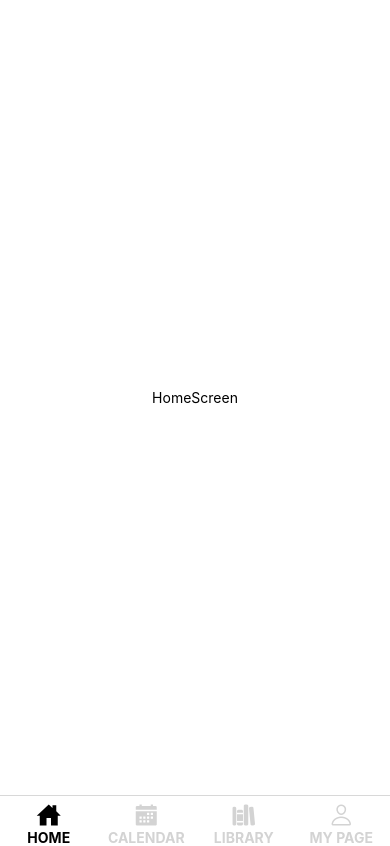
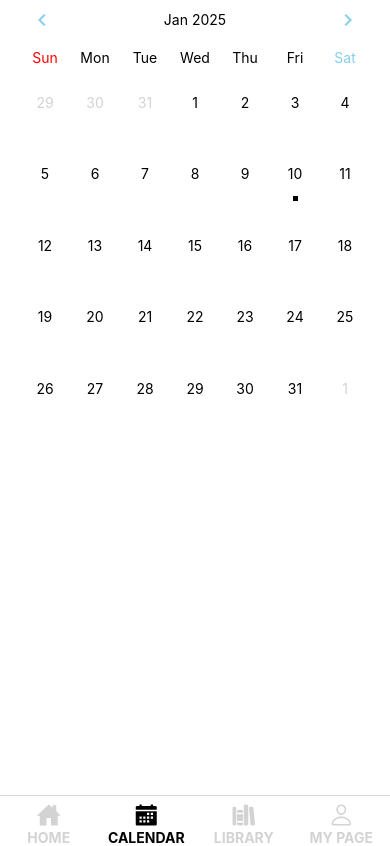
Before and after one commit to hojncode/bunfit-challenge, a React Native app: screen /Tabs in a window 390 px wide. Built offline with nearby package versions, Linux system fonts and the light colour scheme.

Commit message:
feat(calendar) : Level2 요구사항 개발
* 공통 컴포넌트 - Button
* 아토믹 구조로 분리 - MonthNavigation (월 이동 기능) , CalendarBody ( 달력 )
* 달력 계산 함수 (utils 폴더로 분리)

```diff
--- /dev/null
+++ b/src/components/atom/Button.tsx
@@ -0,0 +1,22 @@
+import { MaterialIcons } from "@expo/vector-icons";
+import { ComponentProps } from "react";
+import { GestureResponderEvent, TouchableOpacity } from "react-native";
+
+interface ButtonProps {
+	onPress: (event: GestureResponderEvent) => void;
+	buttonStyles?: {};
+	text?: string;
+	iconName?: ComponentProps<typeof MaterialIcons>["name"];
+	iconStyles?: {};
+	children?: React.ReactNode;
+	others?: {};
+}
+
+export const Button = ({ onPress, buttonStyles, text, iconName, iconStyles, children, ...others }: ButtonProps) => {
+	return (
+		<TouchableOpacity onPress={onPress} style={buttonStyles}>
+			{children}
+			{iconName && <MaterialIcons name={iconName} size={24} style={iconStyles} />}
+		</TouchableOpacity>
+	);
+};
--- /dev/null
+++ b/src/components/molecules/CalenderBody.tsx
@@ -0,0 +1,95 @@
+import { StyleSheet, Text, View } from "react-native";
+import { Button } from "../atom/Button";
+import { colors } from "@/utils/styles/colors";
+import { dayNames } from "@/utils/consts/consts";
+
+export const CalendarBody = ({
+	daysArray,
+	todayRef,
+	selectedDate,
+	handleDateChoice,
+	currentDate,
+}: {
+	daysArray: Array<{ date: number; month: number; year: number }>;
+	handleDateChoice: (day: { date: number; month: number; year: number }) => void;
+	selectedDate: any;
+	todayRef: any;
+	currentDate: any;
+}) => {
+	return (
+		<View style={styles.calendar_body}>
+			<View style={styles.calendar_body_week_box}>
+				{dayNames.map((v, i) => {
+					return (
+						<View key={i} style={styles.calendar_body_week_textWrap}>
+							<Text
+								style={[
+									styles.calendar_body_week_text,
+									{ color: i === 0 ? colors.red : i === 6 ? colors.skyblue : colors.black },
+								]}
+							>
+								{v}
+							</Text>
+						</View>
+					);
+				})}
+			</View>
+			<View style={styles.calendar_body_daysArray_container}>
+				{daysArray.map((v, i) => {
+					const isToday =
+						JSON.stringify(Object.values(v).sort()) === JSON.stringify(Object.values(todayRef.current).sort());
+					const chooseDay =
+						JSON.stringify(Object.entries(v).sort()) === JSON.stringify(Object.entries(selectedDate).sort());
+
+					return (
+						<Button
+							key={i}
+							buttonStyles={[styles.calendar_body_daysArray_day_wrapper, { borderWidth: chooseDay ? 1 : 0 }]}
+							onPress={() => handleDateChoice(v)}
+						>
+							<Text style={{ color: v.month === currentDate.month ? colors.black : colors.lightgray }}>
+								{v?.date || ""}
+							</Text>
+							{isToday && <View style={styles.calendar_body_daysArray_today_dot}></View>}
+						</Button>
+					);
+				})}
+			</View>
+		</View>
+	);
+};
+
+
+
+const styles = StyleSheet.create({
+	calendar_body: {
+		width: "100%",
+		height: "90%",
+	},
+	calendar_body_week_box: {
+		flexDirection: "row",
+		height: "10%",
+	},
+	calendar_body_week_textWrap: {
+		width: `${100 / 7}%`,
+		justifyContent: "center",
+		alignItems: "center",
+	},
+	calendar_body_week_text: {},
+	calendar_body_daysArray_container: { flexDirection: "row", flexWrap: "wrap", width: "100%", height: "100%" },
+	calendar_body_daysArray_day_wrapper: {
+		borderColor: colors.skyblue,
+		borderRadius: 999,
+		height: "15%",
+		width: `${100 / 7}%`,
+		alignItems: "center",
+		justifyContent: "center",
+	},
+	calendar_body_daysArray_today_dot: {
+		backgroundColor: colors.black,
+		width: 5,
+		height: 5,
+		position: "absolute",
+		bottom: 0,
+	},
+});
--- /dev/null
+++ b/src/components/molecules/MonthNavigation.tsx
@@ -0,0 +1,41 @@
+import { getMonthText } from "@/utils/consts/consts";
+import { colors } from "@/utils/styles/colors";
+import { StyleSheet, Text, View } from "react-native";
+import { Button } from "../atom/Button";
+
+export const MonthNavigation = ({
+	handleChangeMonth,
+	currentDate,
+}: {
+	handleChangeMonth: (type: string) => void;
+	currentDate: { year: number; month: number };
+}) => {
+	return (
+		<View style={styles.calendar_header}>
+			<Button
+				onPress={() => handleChangeMonth("prev")}
+				iconName="keyboard-arrow-left"
+				iconStyles={{ color: colors.skyblue }}
+			/>
+			<Text style={{}}>
+				{getMonthText(currentDate.month)} {currentDate.year}
+			</Text>
+			<Button
+				onPress={() => handleChangeMonth("next")}
+				iconName="keyboard-arrow-right"
+				iconStyles={{ color: colors.skyblue }}
+			/>
+		</View>
+	);
+};
+
+const styles = StyleSheet.create({
+	calendar_header: {
+		width: "100%",
+		height: "10%",
+		flexDirection: "row",
+		justifyContent: "space-between",
+		alignItems: "center",
+		paddingHorizontal: 10,
+	},
+});
--- /dev/null
+++ b/src/components/organisms/Calendar.tsx
@@ -0,0 +1,47 @@
+import { useMemo, useRef } from "react";
+import { StyleSheet, View } from "react-native";
+import { MonthNavigation } from "@/components/molecules/MonthNavigation";
+import { CalendarBody } from "@/components/molecules/CalenderBody";
+import { getCurrentDate, getDaysArray, useCalendarFunctions } from "@/utils/functions/dateUtils";
+
+export const Calendar = () => {
+	const { year, month, date } = getCurrentDate();
+
+	const todayRef = useRef({
+		year,
+		month,
+		date,
+	});
+
+	const { currentDate, selectedDate, handleChangeMonth, handleDateChoice } = useCalendarFunctions({
+		year,
+		month,
+		date,
+	});
+
+	const daysArray = useMemo(() => getDaysArray(currentDate), [currentDate]);
+
+	return (
+		<View style={styles.calendar}>
+			<MonthNavigation handleChangeMonth={handleChangeMonth} currentDate={currentDate} />
+			<CalendarBody
+				daysArray={daysArray}
+				todayRef={todayRef}
+				selectedDate={selectedDate}
+				handleDateChoice={handleDateChoice}
+				currentDate={currentDate}
+			/>
+		</View>
+	);
+};
+
+const styles = StyleSheet.create({
+	container: {
+		flex: 1,
+		width: "100%",
+	},
+	calendar: {
+		width: "100%",
+		height: "50%",
+	},
+});
--- a/src/links/navigator/Tabs.tsx
+++ b/src/links/navigator/Tabs.tsx
@@ -12,7 +12,7 @@ export const Tabs = () => {
 	const tabList = tabTypes.flatMap((tabType) => getTabsByType({ tabType }));
 
 	return (
-		<Tab.Navigator initialRouteName={tabList[0].displayName}>
+		<Tab.Navigator initialRouteName={tabList[1].displayName}>
 			{tabList
 				.sort((a, b) => a.tabId - b.tabId)
 				.map((value) => {
@@ -28,7 +28,11 @@ export const Tabs = () => {
 								headerShown: false,
 								tabBarIcon: ({ focused }) => (
 									<View>
-										<Ionicons name={value.icon} size={24} style={{ color: focused ? colors.black : colors.lightgray }} />
+										<Ionicons
+											name={value.icon}
+											size={24}
+											style={{ color: focused ? colors.black : colors.lightgray }}
+										/>
 									</View>
 								),
 								tabBarLabel: ({ focused }) => (
--- a/src/screens/calendar/index.tsx
+++ b/src/screens/calendar/index.tsx
@@ -1,10 +1,27 @@
+import { Calendar } from "@/components/organisms/Calendar";
 import { CommonStyles } from "@/utils/styles/common.style";
-import { Text, View } from "react-native";
+import { View } from "react-native";
+
+/*
+작업 전 요구사항 정리
+
+1. 상단 월 이동 버튼 (prev, next)
+
+2. 일자 표시 화면 (중요)
+- 7열 (고정) , 6행 (변동)
+- 오늘 날짜를 구한다
+- 해당 월의 일자별/요일 구한다
+- 일자에 해당하는 요일을 매칭하여 표기한다
+
+3. 날짜 선택시 해당일자 표시
+
+4. // TODO: 터치로 화면을 스와이프하여 올리면 주 단위 캘린더로 변환
+*/
 
 export const CalendarScreen = () => {
 	return (
 		<View style={CommonStyles.container}>
-			<Text>CalendarScreen</Text>
+			<Calendar />
 		</View>
 	);
 };
--- /dev/null
+++ b/src/utils/consts/consts.tsx
@@ -0,0 +1,13 @@
+export const dayNames = ["Sun", "Mon", "Tue", "Wed", "Thu", "Fri", "Sat"];
+
+const months = [
+  "Jan", "Feb", "Mar", "Apr", "May", "Jun",
+  "July", "Aug", "Sep", "Oct", "Nov", "Dec"
+];
+
+export const getMonthText = (key: number): string => {
+  if (key < 1 || key > 12) {
+    throw new Error("월 표기 에러...");
+  }
+  return months[key - 1];
+};
--- /dev/null
+++ b/src/utils/functions/dateUtils.ts
@@ -0,0 +1,94 @@
+import { useState } from "react";
+
+interface Day {
+	date: number;
+	month: number;
+	year: number;
+}
+
+export const getCurrentDate = () => {
+	const nowDate = new Date();
+	const year = nowDate.getFullYear();
+	const month = nowDate.getMonth() + 1; // getMonth는 0~11을 반환하여 (1~12월로 표기하기 위해) 1을 더함.
+	const date = nowDate.getDate();
+
+	return { year, month, date };
+};
+
+export const getDaysArray = (currentDate: Day): Day[] => {
+	const firstDateInMonth = new Date(currentDate.year, currentDate.month - 1, 1);
+	const lastDateInMonth = new Date(currentDate.year, currentDate.month, 0); // 해당월의 마지막 일자 = 해당 달력의 총 일자 수
+
+	const prevLastDateInMonth = new Date(currentDate.year, currentDate.month - 1, 0);
+	const nextFirstDateInMonth = new Date(currentDate.year, currentDate.month, 1);
+
+	const startDay = firstDateInMonth.getDay();
+	const lastDay = lastDateInMonth.getDay();
+
+	const currentMonthArray: Day[] = Array.from({ length: lastDateInMonth.getDate() }, (_, i) => ({
+		date: i + 1,
+		month: currentDate.month,
+		year: currentDate.year,
+	}));
+
+	const prevMonth: Day[] = Array.from({ length: startDay }, (_, i) => ({
+		date: prevLastDateInMonth.getDate() - i,
+		month: currentDate.month === 1 ? 12 : currentDate.month - 1,
+		year: currentDate.month === 1 ? currentDate.year - 1 : currentDate.year,
+	})).reverse();
+
+	const nextMonth: Day[] = Array.from({ length: 6 - lastDay }, (_, i) => ({
+		date: nextFirstDateInMonth.getDate() + i,
+		month: (currentDate.month + 1) % 12,
+		year: currentDate.month === 12 ? currentDate.year + 1 : currentDate.year,
+	}));
+
+	return [...prevMonth, ...currentMonthArray, ...nextMonth];
+};
+
+export const useCalendarFunctions = (initState: Day) => {
+	const [currentDate, setCurrentDate] = useState(initState);
+	const [selectedDate, setSelectedDate] = useState({});
+
+	const handleChangeMonth = (type: string) => {
+		setCurrentDate((prev) => {
+			let newYear = prev.year;
+			let newMonth = prev.month;
+
+			switch (type) {
+				case "prev":
+					newMonth -= 1;
+					if (newMonth < 1) {
+						newMonth = 12;
+						newYear -= 1;
+					}
+					break;
+				case "next":
+					newMonth += 1;
+					if (newMonth > 12) {
+						newMonth = 1;
+						newYear += 1;
+					}
+				default:
+					break;
+			}
+
+			return { ...prev, year: newYear, month: newMonth };
+		});
+	};
+
+	const handleDateChoice = (v: { date: number; month: number; year: number }) => {
+		setSelectedDate(v);
+
+		// 선택된 날짜가 현재 달이 아닌 경우, 해당 월로 변경
+		if (v.month !== currentDate.month) {
+			setCurrentDate({
+				year: v.year,
+				month: v.month,
+				date: v.date,
+			});
+		}
+	};
+
+	return { currentDate, selectedDate, handleChangeMonth, handleDateChoice };
+};
--- a/src/utils/styles/colors.tsx
+++ b/src/utils/styles/colors.tsx
@@ -1,5 +1,7 @@
 export const colors = {
 	white: "#ffffff",
 	black: "#000000",
-	lightgray: "lightgray",
+  lightgray: "lightgray",
+  skyblue: "skyblue",
+  red: "red",
 };
--- a/src/utils/styles/common.style.tsx
+++ b/src/utils/styles/common.style.tsx
@@ -4,8 +4,9 @@ import { colors } from "./colors";
 export const CommonStyles = StyleSheet.create({
 	container: {
 		flex: 1,
-		justifyContent: "center",
+		// justifyContent: "center",
 		alignItems: "center",
 		backgroundColor: colors.white,
+		paddingHorizontal: 20,
 	},
 });
```
